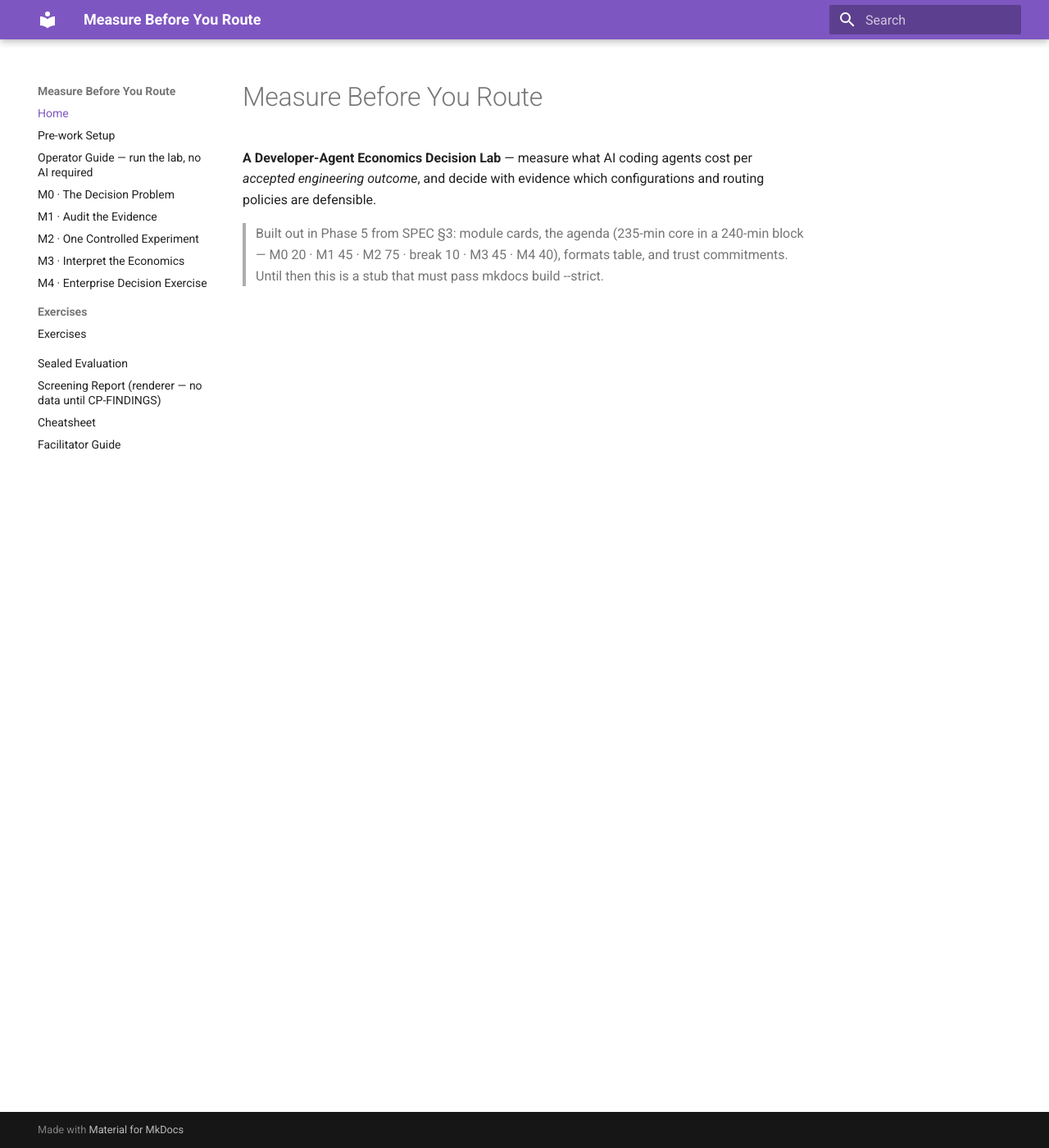
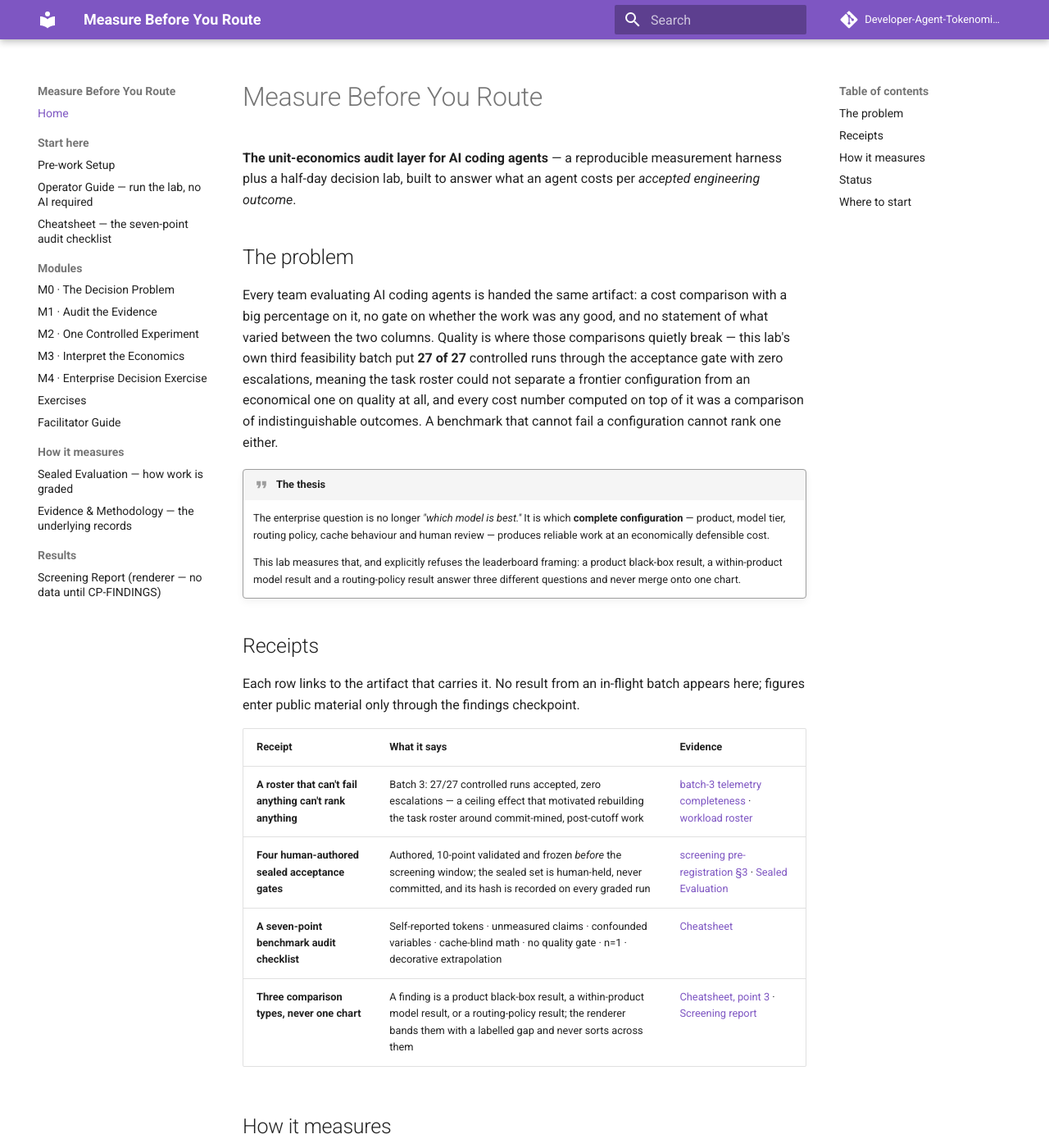
Before and after one commit to catwang42/Developer-Agent-Tokenomics-Decision-Lab, an MkDocs documentation site: the page built from docs/index.md, in a window 1280 px wide and 1400 px high. Shown: the whole window at 82% size. Built offline with MkDocs 1.6.1 and Material for MkDocs 9.7.7, drawn with Linux system fonts in a browser that asks for light colours; comment, search, counter and statistics services are not loaded; some of the changed text lies outside the part shown.

Commit message:
docs: README + lab-site revamp — hero, receipts, evidence index (no batch-1 content) (#22)
Rewrites README.md on the receipts-first anatomy and refreshes the MkDocs site to
mirror it.

README.md
- Hero: the unit-economics audit layer for AI coding agents, with CI / Pages / SPEC /
  pre-registration / licence badges and a link to the lab site.
- Problem in three sentences, anchored on one already-public number: batch 3's 27/27
  ceiling effect. Thesis: the question is which complete configuration produces
  reliable work at a defensible cost — and the leaderboard framing is refused
  explicitly, because the three comparison types never merge onto one chart.
- Receipts table, every row linked to the file in this repo that carries it.
- "What this buys you", the seven methodology commitments, a status line for the
  in-flight screening batch, a results placeholder pointing at the renderer, a
  structure map and a zero-spend quickstart. The three-roles / SPEC / layers material
  from the previous README is retained at the foot.

Site
- docs/index.md mirrors the README pitch (problem, thesis, receipts, how it measures,
  status) and adds a where-to-start table.
- New docs/evidence.md: an index into methodology, pre-registration and pinning,
  per-batch instrument reports, standing findings and the harness itself — links only,
  no republished content, with the non-comparative boundary stated at the top.
- mkdocs.yml: nav regrouped (Start here · Modules · How it measures · Results) so the
  screening-report renderer, the sealed-evaluation explainer, the cheatsheet and the
  new evidence index are all reachable; repo_url added.

No result from screening batch 1 appears anywhere in this change, and no figure is
introduced that has not already been public in this repository.

Co-authored-by: Catherine Wang <“catwang89@gmail.com”>
Co-authored-by: Claude Opus 5 <noreply@anthropic.com>

```diff
--- a/docs/index.md
+++ b/docs/index.md
@@ -1,8 +1,81 @@
 # Measure Before You Route
-**A Developer-Agent Economics Decision Lab** — measure what AI coding agents cost per
-*accepted engineering outcome*, and decide with evidence which configurations and
-routing policies are defensible.
 
-> Built out in Phase 5 from SPEC §3: module cards, the agenda (235-min core in a
-> 240-min block — M0 20 · M1 45 · M2 75 · break 10 · M3 45 · M4 40), formats table, and
-> trust commitments. Until then this is a stub that must pass mkdocs build --strict.
+**The unit-economics audit layer for AI coding agents** — a reproducible measurement
+harness plus a half-day decision lab, built to answer what an agent costs per *accepted
+engineering outcome*.
+
+## The problem
+
+Every team evaluating AI coding agents is handed the same artifact: a cost comparison
+with a big percentage on it, no gate on whether the work was any good, and no statement
+of what varied between the two columns. Quality is where those comparisons quietly
+break — this lab's own third feasibility batch put **27 of 27** controlled runs through
+the acceptance gate with zero escalations, meaning the task roster could not separate a
+frontier configuration from an economical one on quality at all, and every cost number
+computed on top of it was a comparison of indistinguishable outcomes. A benchmark that
+cannot fail a configuration cannot rank one either.
+
+!!! quote "The thesis"
+
+    The enterprise question is no longer *"which model is best."* It is which **complete
+    configuration** — product, model tier, routing policy, cache behaviour and human
+    review — produces reliable work at an economically defensible cost.
+
+    This lab measures that, and explicitly refuses the leaderboard framing: a product
+    black-box result, a within-product model result and a routing-policy result answer
+    three different questions and never merge onto one chart.
+
+## Receipts
+
+Each row links to the artifact that carries it. No result from an in-flight batch appears
+here; figures enter public material only through the findings checkpoint.
+
+| Receipt | What it says | Evidence |
+|---|---|---|
+| **A roster that can't fail anything can't rank anything** | Batch 3: 27/27 controlled runs accepted, zero escalations — a ceiling effect that motivated rebuilding the task roster around commit-mined, post-cutoff work | [batch-3 telemetry completeness](https://github.com/catwang42/Developer-Agent-Tokenomics-Decision-Lab/blob/main/report/batch3/telemetry-completeness.md) · [workload roster](https://github.com/catwang42/Developer-Agent-Tokenomics-Decision-Lab/blob/main/tasks/suite/WORKLOADS.md) |
+| **Four human-authored sealed acceptance gates** | Authored, 10-point validated and frozen *before* the screening window; the sealed set is human-held, never committed, and its hash is recorded on every graded run | [screening pre-registration §3](https://github.com/catwang42/Developer-Agent-Tokenomics-Decision-Lab/blob/main/manifest/cp-screen-prereg.md) · [Sealed Evaluation](sealed-evaluation.md) |
+| **A seven-point benchmark audit checklist** | Self-reported tokens · unmeasured claims · confounded variables · cache-blind math · no quality gate · n=1 · decorative extrapolation | [Cheatsheet](cheatsheet.md) |
+| **Three comparison types, never one chart** | A finding is a product black-box result, a within-product model result, or a routing-policy result; the renderer bands them with a labelled gap and never sorts across them | [Cheatsheet, point 3](cheatsheet.md) · [Screening report](screening-report.md) |
+
+## How it measures
+
+- **Receipts before doctrine.** Every claim points at the run, the file or the hash
+  behind it. Missing telemetry is recorded as `unavailable` with a confidence tier —
+  never zero-filled, never imputed, never taken from a model's self-report.
+- **Quality gate before economics, lexicographically.** A configuration that fails
+  non-inferiority is eliminated, not discounted; cost is compared among survivors only,
+  and failed attempts are billed to the configuration that failed.
+- **Two cost views, both reported.** Marginal operating and fully allocated — a finding
+  is robust only if its direction survives both.
+- **Sealed, human-authored hidden tests.** Held outside the repository, validated against
+  a canonical solution before anyone is graded by them ([Sealed Evaluation](sealed-evaluation.md)).
+- **Pre-registration, published either way.** Arms, cells, repetitions, hypotheses and
+  declared deviations are committed before the first run.
+- **Cache-aware accounting.** Cache state is a controlled variable; all four token
+  classes are recorded with their tier and priced from a dated snapshot.
+- **Contamination-guarded collection.** Tasks carry a declared contamination tier, and
+  post-cutoff work is mined from real commits.
+
+## Status
+
+**Screening batch 1 is in flight** — 7 tasks × up to 7 arms per task, 42 pre-registered
+cells × 3 repetitions = **126 runs**, all cold-cache, registered before launch.
+
+Screening is hypothesis-seeking positioning evidence (SPEC §5): not publishable on its
+own, and no figure from it is public until CP-FINDINGS clears the numbers and the scoping
+language. Results land on the [screening report](screening-report.md) page, which today
+renders its empty state on purpose.
+
+## Where to start
+
+| You are… | Start here |
+|---|---|
+| Running or forking the lab | [Operator Guide](OPERATOR.md) — no AI assistant required |
+| Attending a session | [Pre-work Setup](setup.md), then [M0 · The Decision Problem](m0-decision-problem.md) |
+| Auditing someone else's benchmark | [Cheatsheet](cheatsheet.md) — the seven-point checklist |
+| Checking how grading works | [Sealed Evaluation](sealed-evaluation.md) |
+| Looking for the underlying records | [Evidence & Methodology](evidence.md) |
+
+> The module pages (M0–M4), the agenda and the trust commitments are built out in Phase 5
+> from SPEC §3. Until then several of them are stubs.
+</content>
--- a/mkdocs.yml
+++ b/mkdocs.yml
@@ -1,5 +1,8 @@
 site_name: Measure Before You Route
-site_description: Developer-Agent Economics Decision Lab
+site_description: The unit-economics audit layer for AI coding agents — measure what AI
+  coding agents cost per accepted engineering outcome.
+repo_url: https://github.com/catwang42/Developer-Agent-Tokenomics-Decision-Lab
+repo_name: Developer-Agent-Tokenomics-Decision-Lab
 theme:
   name: material
   features: [navigation.sections, navigation.top, content.code.copy]
@@ -8,19 +11,23 @@ theme:
       primary: deep purple
 nav:
   - Home: index.md
-  - Pre-work Setup: setup.md
-  - "Operator Guide — run the lab, no AI required": OPERATOR.md
-  - "M0 · The Decision Problem": m0-decision-problem.md
-  - "M1 · Audit the Evidence": m1-audit-evidence.md
-  - "M2 · One Controlled Experiment": m2-controlled-experiment.md
-  - "M3 · Interpret the Economics": m3-interpret-economics.md
-  - "M4 · Enterprise Decision Exercise": m4-decision-exercise.md
-  - Exercises:
-      - exercises/index.md
-  - Sealed Evaluation: sealed-evaluation.md
-  - "Screening Report (renderer — no data until CP-FINDINGS)": screening-report.md
-  - Cheatsheet: cheatsheet.md
-  - Facilitator Guide: facilitator.md
+  - Start here:
+      - Pre-work Setup: setup.md
+      - "Operator Guide — run the lab, no AI required": OPERATOR.md
+      - "Cheatsheet — the seven-point audit checklist": cheatsheet.md
+  - Modules:
+      - "M0 · The Decision Problem": m0-decision-problem.md
+      - "M1 · Audit the Evidence": m1-audit-evidence.md
+      - "M2 · One Controlled Experiment": m2-controlled-experiment.md
+      - "M3 · Interpret the Economics": m3-interpret-economics.md
+      - "M4 · Enterprise Decision Exercise": m4-decision-exercise.md
+      - Exercises: exercises/index.md
+      - Facilitator Guide: facilitator.md
+  - How it measures:
+      - "Sealed Evaluation — how work is graded": sealed-evaluation.md
+      - "Evidence & Methodology — the underlying records": evidence.md
+  - Results:
+      - "Screening Report (renderer — no data until CP-FINDINGS)": screening-report.md
 markdown_extensions: [admonition, tables, attr_list, pymdownx.details, pymdownx.superfences]
 # The screening renderer. Both assets no-op on every other page: the script only draws
 # when it finds the #decision-report mount point.
```
Also changed, not shown: README.md (+148 -39 lines), docs/evidence.md (added, +69 -0 lines).
